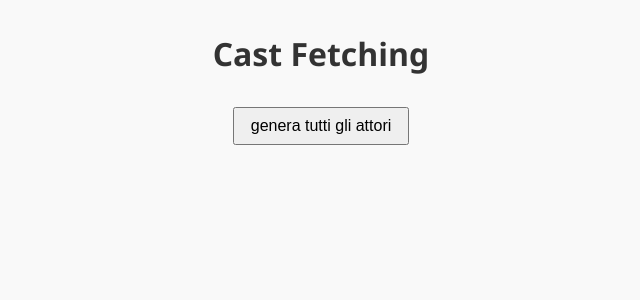
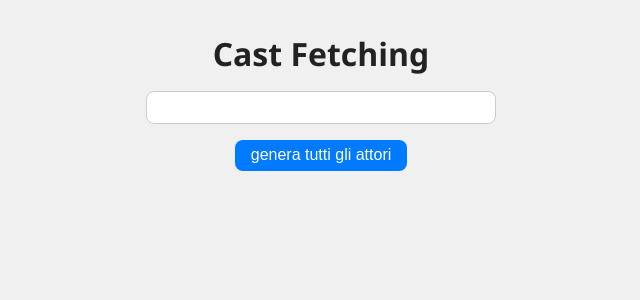
Before and after one commit to PierdomenicoPacilio/react-api, a React (Vite) app: page / in a window 1280 px wide. Shown: the top 300 px of the page, without its empty margins (319-959 px from the left). Built offline with nearby package versions, Linux system fonts and the light colour scheme.

Commit message:
feat: third bonus (filter)

```diff
--- a/src/App.jsx
+++ b/src/App.jsx
@@ -1,5 +1,5 @@
 import axios from "axios"
-import { useState } from "react"
+import { useEffect, useState } from "react"
 import Card from "./components/Cards"
 
 function App() {
@@ -10,6 +10,8 @@ function App() {
   const [femaleActorsData, setFemaleActorsData] = useState([])
   const [maleActorsData, setMaleActorsData] = useState([])
   const [AllActorsData, setAllActorsData] = useState([])
+  const [selectedActor, setSelectedActor] = useState('')
+  const [filteredActors, setFilteredActors] = useState([])
 
   const getFemaleActors = () => {
     axios.get(femaleActorsApi)
@@ -45,11 +47,38 @@ function App() {
   }
 
 
+
+  useEffect(() => {
+    let currentActors = AllActorsData
+    if (selectedActor !== '') {
+      currentActors = AllActorsData.filter(actor =>
+        actor.name.toLowerCase().includes(selectedActor.toLowerCase())
+      )
+    }
+    setFilteredActors(currentActors)
+  }, [selectedActor, AllActorsData])
+
+
+
+
   return (
     <>
+      <div>
         <h1>Cast Fetching</h1>
+        <input
+          type="text"
+          value={selectedActor}
+          onChange={(e) => {
+            e.preventDefault()
+            setSelectedActor(e.target.value)
+          }} />
+      </div>
+
+
       {/* <button onClick={getFemaleActors}>genera attrici</button>
       <button onClick={getMaleActors}>genera attori</button>
+
+      <div>
         <ul>
           {femaleActorsData.map(actor =>
             <Card key={actor.id}
@@ -69,10 +98,12 @@ function App() {
               img={actor.image}
               bio={actor.biography}
               awards={actor.awards} />)}
-      </ul> */}
+        </ul>
+      </div> */}
+
       <button onClick={getAllActors}>genera tutti gli attori</button>
       <ul>
-        {AllActorsData.map((actor, index) =>
+        {filteredActors.map((actor, index) =>
           <Card key={index}
             name={actor.name}
             birth={actor.birth_year}
--- a/src/components/Cards.jsx
+++ b/src/components/Cards.jsx
@@ -1,10 +1,10 @@
 export default function Card({ name, birth, nazionality, img, bio, awards }) {
-    return <li>
+    return <li className="card">
         <h3>{name}</h3>
         <span>{birth}</span>
         <p>{nazionality}</p>
         <img src={img} alt={name} />
         <p>{bio}</p>
-        <p>{awards}</p>
+        <small>{awards}</small>
     </li>
 }
--- a/src/index.css
+++ b/src/index.css
@@ -45,22 +45,42 @@ body
 
 body {
     font-family: 'Segoe UI', Tahoma, Geneva, Verdana, sans-serif;
-    padding: 2rem;
-    background-color: #f9f9f9;
-    color: #333;
+    background-color: #f0f0f0;
+    color: #222;
 }
 
 h1 {
     text-align: center;
-    margin-bottom: 2rem;
+    margin-top: 2rem;
+    font-size: 2rem;
+}
+
+input {
+    display: block;
+    margin: 1rem auto;
+    padding: 0.4rem 0.8rem;
+    border: 1px solid #ccc;
+    border-radius: 8px;
+    width: 80%;
+    max-width: 350px;
+    font-size: 1rem;
 }
 
 button {
     display: block;
-    margin: 0 auto 2rem;
-    padding: 0.5rem 1rem;
+    margin: 1rem auto;
+    padding: 0.4rem 1rem;
+    border: none;
+    border-radius: 8px;
+    background-color: #007bff;
+    color: white;
     font-size: 1rem;
     cursor: pointer;
+    transition: background-color 0.3s ease;
+}
+
+button:hover {
+    background-color: #0056b3;
 }
 
 
@@ -71,23 +91,40 @@ card
 ul {
     list-style: none;
     padding: 0;
+    margin: 2rem;
     display: grid;
-    grid-template-columns: repeat(auto-fit, minmax(280px, 1fr));
+    grid-template-columns: repeat(auto-fit, minmax(160px, 1fr));
     gap: 1rem;
 }
 
-li {
-    background-color: white;
-    padding: 1rem;
-    border-radius: 12px;
-    box-shadow: 0 0 10px rgba(0, 0, 0, 0.1);
+.card {
+    background-color: #fff;
+    border-radius: 10px;
+    box-shadow: 0 2px 8px rgba(0, 0, 0, 0.1);
+    padding: 0.6rem;
+    font-size: 0.85rem;
+    text-align: center;
 }
 
-img {
+.card img {
     width: 100%;
-    height: 300px;
+    height: 160px;
     object-fit: cover;
     object-position: top;
-    border-radius: 8px;
-    margin-top: 0.5rem;
+    border-radius: 6px;
 }
+
+.card h2 {
+    font-size: 1rem;
+    margin: 0.4rem 0;
+}
+
+.card p {
+    margin: 0.2rem 0;
+    line-height: 1.2;
+}
+
+.card small {
+    font-size: 0.75rem;
+    color: #777;
+}
```
Lines whose indentation alone changed are shown as unchanged.
